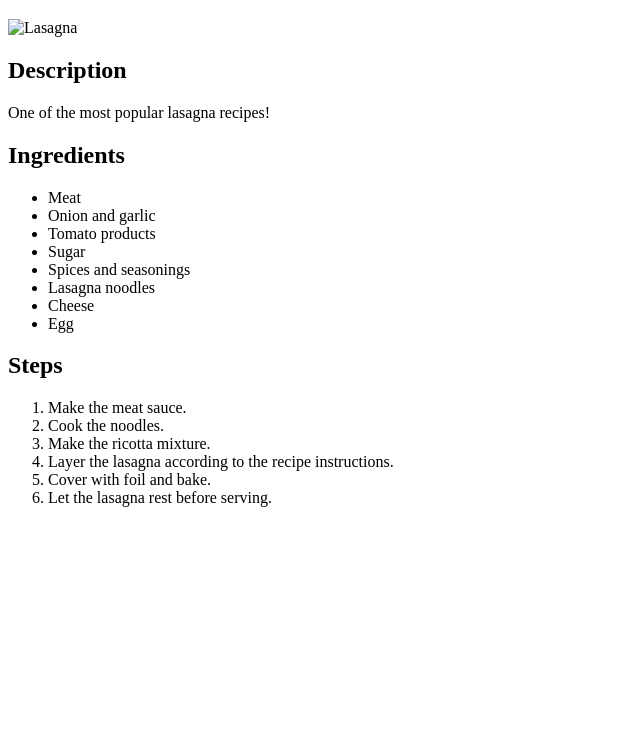
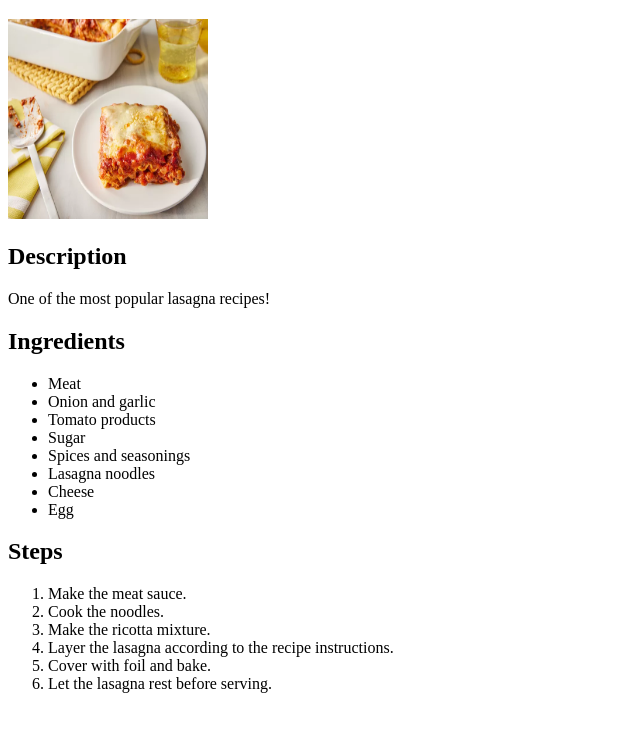
Before and after one commit to Shyyguy91/odin-recipes, a plain HTML site: page recipes/lasagna.html in a window 1280 px wide. Shown: the part 61-792 px from the top of the page, without its empty margins (0-640 px from the left). Drawn offline with Linux system fonts and the light colour scheme.

Commit message:
Changed code so image will load on the webpage.

```diff
--- a/recipes/lasagna.html
+++ b/recipes/lasagna.html
@@ -7,7 +7,7 @@
 </head>
 <body>
     <h1>Lasagna</h1>
-    <img src="./images/lasagna.jpg" width="200" height="200" alt="Lasagna">
+    <img src="../images/lasagna.jpg" width="200" height="200" alt="Lasagna">
     <h2>Description</h2>
     <p>One of the most popular lasagna recipes!</p>
     <h2>Ingredients</h2>
```
